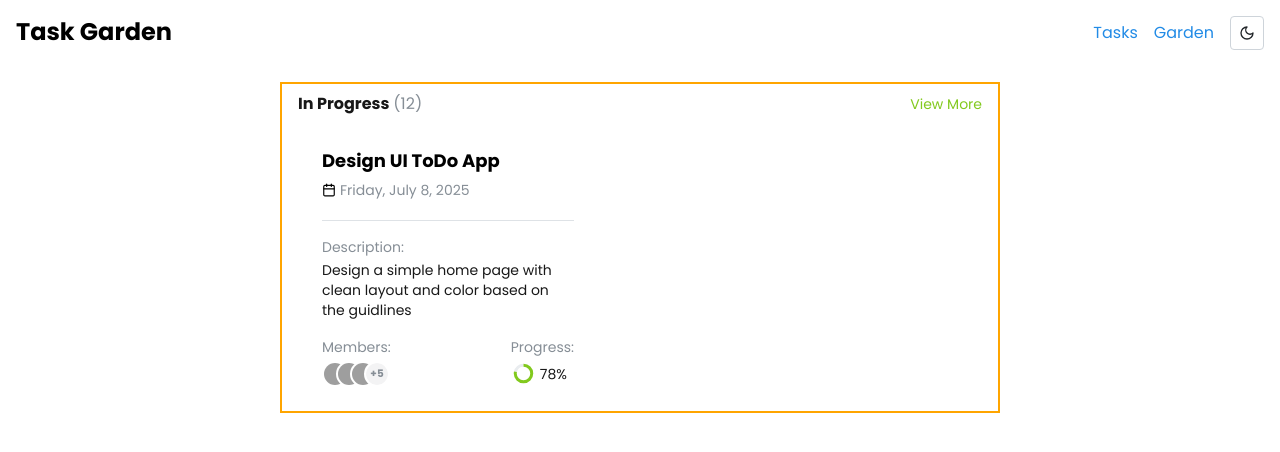
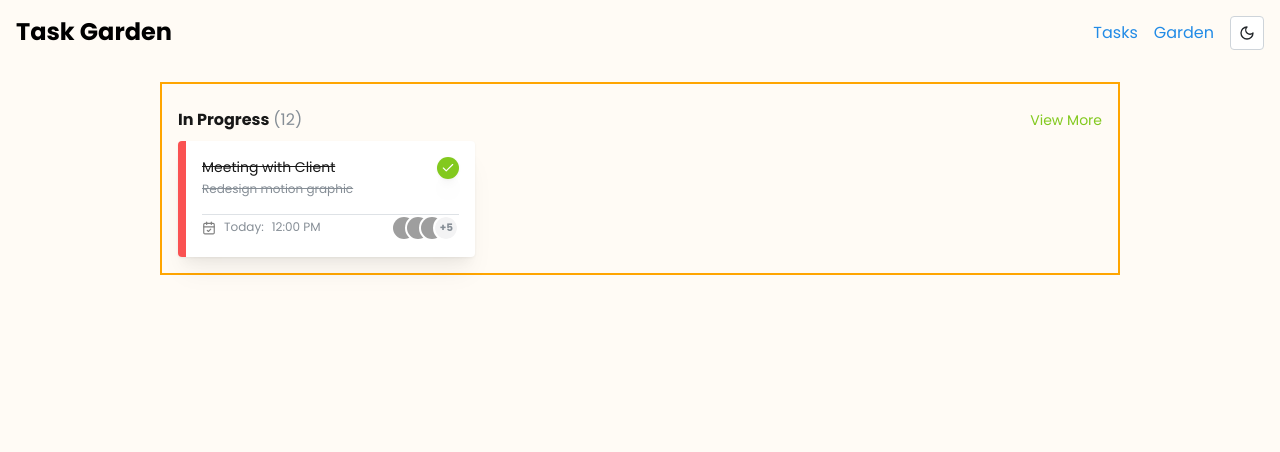
Before and after one commit to CydoEntis/sprout-client, a React (Vite) app: page / in a window 1280 px wide. Shown: the top 452 px of the page. Built offline with nearby package versions, Linux system fonts and the light colour scheme; grey boxes are pictures that could not be loaded.

Commit message:
Added completed task list card component.

```diff
--- a/src/App.tsx
+++ b/src/App.tsx
@@ -1,16 +1,12 @@
 import { useState } from "react";
 import {
   Anchor,
-  Avatar,
   Box,
-  Card,
   Container,
-  Divider,
   Flex,
   Group,
   Modal,
-  RingProgress,
-  Stack,
+  SimpleGrid,
   Text,
   Title,
 } from "@mantine/core";
@@ -19,6 +15,8 @@ import { useDisclosure } from "@mantine/hooks";
 import { taskLists } from "./features/Tasks/data";
 import { Calendar, Divide } from "lucide-react";
 import ThemeToggle from "./components/theme/ThemeToggle";
+import TaskList from "./features/TaskList/TaskList";
+import CompletedTaskListCard from "./features/TaskList/CompletedTaskListCard";
 
 function App() {
   const [opened, { open, close }] = useDisclosure(false);
@@ -29,6 +27,7 @@ function App() {
   };
 
   return (
+    <Box bg="primary" mih="100vh">
       <Container size="xl" p={16}>
         <Flex justify="space-between" mb={32}>
           <Title size="1.5rem">Task Garden</Title>
@@ -40,7 +39,7 @@ function App() {
           </Group>
         </Flex>
 
-      <Container size="sm" style={{ border: "2px solid orange" }}>
+        <Container size="md" style={{ border: "2px solid orange" }} p={16}>
           <Flex justify="space-between" align="center" py={8}>
             <Group gap={4}>
               <Text fw="bold">In Progress</Text>
@@ -51,61 +50,13 @@ function App() {
             </Anchor>
           </Flex>
 
-        <Stack gap={4}>
-          <Card w={300}>
-            <Box p={8}>
-              <Stack gap={8} pb={20}>
-                <Title size="lg">Design UI ToDo App</Title>
-                <Group gap={4} align="center">
-                  <Calendar size={14} />
-                  <Text size="sm" c="dimmed">
-                    Friday, July 8, 2025
-                  </Text>
-                </Group>
-              </Stack>
-              <Divider />
-              <Stack gap={2} py={16}>
-                <Text c="dimmed" size="sm">
-                  Description:
-                </Text>
-                <Text size="sm">
-                  Design a simple home page with clean layout and color based on
-                  the guidlines
-                </Text>
-              </Stack>
-              <Flex w="100%" justify="space-between">
-                <Group>
-                  <Stack gap={4}>
-                    <Text size="sm" c="dimmed">
-                      Members:
-                    </Text>
-                    <Avatar.Group>
-                      <Avatar size="sm" src="image.png" />
-                      <Avatar size="sm" src="image.png" />
-                      <Avatar size="sm" src="image.png" />
-                      <Avatar size="sm">+5</Avatar>
-                    </Avatar.Group>
-                  </Stack>
-                </Group>
-                <Group>
-                  <Stack gap={4}>
-                    <Text size="sm" c="dimmed">
-                      Progress:
-                    </Text>
-                    <Group gap={4}>
-                      <RingProgress
-                        size={25}
-                        thickness={3}
-                        sections={[{ value: 78, color: "lime" }]}
-                      />
-                      <Text size="sm">78%</Text>
-                    </Group>
-                  </Stack>
-                </Group>
-              </Flex>
-            </Box>
-          </Card>
-        </Stack>
+          <SimpleGrid cols={3}>
+            <CompletedTaskListCard />
+            {/* <TaskList />
+            <TaskList />
+            <TaskList /> */}
+          </SimpleGrid>
+
           {/* <Modal opened={opened} onClose={close} title="Add A Task">
           Add A New Task.
         </Modal>
@@ -123,6 +74,7 @@ function App() {
         </Stack> */}
         </Container>
       </Container>
+    </Box>
   );
 }
 
--- /dev/null
+++ b/src/features/TaskList/CompletedTaskListCard.tsx
@@ -0,0 +1,81 @@
+import {
+  Avatar,
+  Box,
+  Card,
+  Divider,
+  Flex,
+  Group,
+  Paper,
+  Stack,
+  Text,
+} from "@mantine/core";
+import { CalendarCheck, Check } from "lucide-react";
+import React from "react";
+
+type Props = {};
+
+function CompletedTaskListCard({}: Props) {
+  return (
+    <Card p={0} shadow="md">
+      <Flex>
+        <Box bg="red" w={8} h="100%" />
+        <Box p={16} flex="1">
+          <Flex justify="space-between" pb={16}>
+            <Group>
+              <Stack gap={4}>
+                <Text size="sm" style={{ textDecoration: "line-through" }}>
+                  Meeting with Client
+                </Text>
+                <Text
+                  c="dimmed"
+                  size="xs"
+                  style={{ textDecoration: "line-through" }}
+                >
+                  Redesign motion graphic
+                </Text>
+              </Stack>
+            </Group>
+            <Paper
+              bg="lime"
+              radius="xl"
+              h={22}
+              w={22}
+              style={{
+                display: "flex",
+                alignItems: "center",
+                justifyContent: "center"
+               }}
+            >
+              <Check size={14} color="white" />
+            </Paper>
+          </Flex>
+
+          <Divider />
+          <Flex justify="space-between">
+            <Group gap={8}>
+              <CalendarCheck size={14} color="gray" />
+              <Group gap={8}>
+                <Text size="xs" c="dimmed">
+                  Today:
+                </Text>
+                <Text size="xs" c="dimmed">
+                  12:00 PM
+                </Text>
+              </Group>
+            </Group>
+            <Group>
+              <Avatar.Group>
+                <Avatar size="sm" src="image.png" />
+                <Avatar size="sm" src="image.png" />
+                <Avatar size="sm" src="image.png" />
+                <Avatar size="sm">+5</Avatar>
+              </Avatar.Group>
+            </Group>
+          </Flex>
+        </Box>
+      </Flex>
+    </Card>
+  );
+}
+
+export default CompletedTaskListCard;
--- /dev/null
+++ b/src/features/TaskList/TaskList.tsx
@@ -0,0 +1,76 @@
+import {
+  Stack,
+  Card,
+  Title,
+  Divider,
+  Flex,
+  Avatar,
+  RingProgress,
+  Text,
+  Box,
+  Group,
+} from "@mantine/core";
+import { Calendar } from "lucide-react";
+
+function TaskList() {
+  return (
+    <Stack gap={4}>
+      <Card p={0} w={300} shadow="md">
+        <Box p={16}>
+          <Stack gap={8} pb={20}>
+            <Title size="lg">Design UI ToDo App</Title>
+            <Group gap={4} align="center">
+              <Calendar size={12} />
+              <Text size="xs" c="dimmed">
+                Friday, July 8, 2025
+              </Text>
+            </Group>
+          </Stack>
+          <Divider />
+          <Stack gap={2} py={16}>
+            <Text c="dimmed" size="sm">
+              Description:
+            </Text>
+            <Text size="sm">
+              Design a simple home page with clean layout and color based on the
+              guidlines
+            </Text>
+          </Stack>
+          <Flex w="100%" justify="space-between">
+            <Group>
+              <Stack gap={4}>
+                <Text size="sm" c="dimmed">
+                  Members:
+                </Text>
+                <Avatar.Group>
+                  <Avatar size="sm" src="image.png" />
+                  <Avatar size="sm" src="image.png" />
+                  <Avatar size="sm" src="image.png" />
+                  <Avatar size="sm">+5</Avatar>
+                </Avatar.Group>
+              </Stack>
+            </Group>
+            <Group>
+              <Stack gap={4}>
+                <Text size="sm" c="dimmed">
+                  Progress:
+                </Text>
+                <Group gap={4}>
+                  <RingProgress
+                    size={25}
+                    thickness={3}
+                    sections={[{ value: 78, color: "lime" }]}
+                  />
+                  <Text size="sm">78%</Text>
+                </Group>
+              </Stack>
+            </Group>
+          </Flex>
+        </Box>
+        <Box bg="lime" h={8}></Box>
+      </Card>
+    </Stack>
+  );
+}
+
+export default TaskList;
```
Also changed, not shown: src/features/TaskLists/TaskListTabs.tsx (added, +25 -0 lines). Lines whose indentation alone changed are shown as unchanged.
